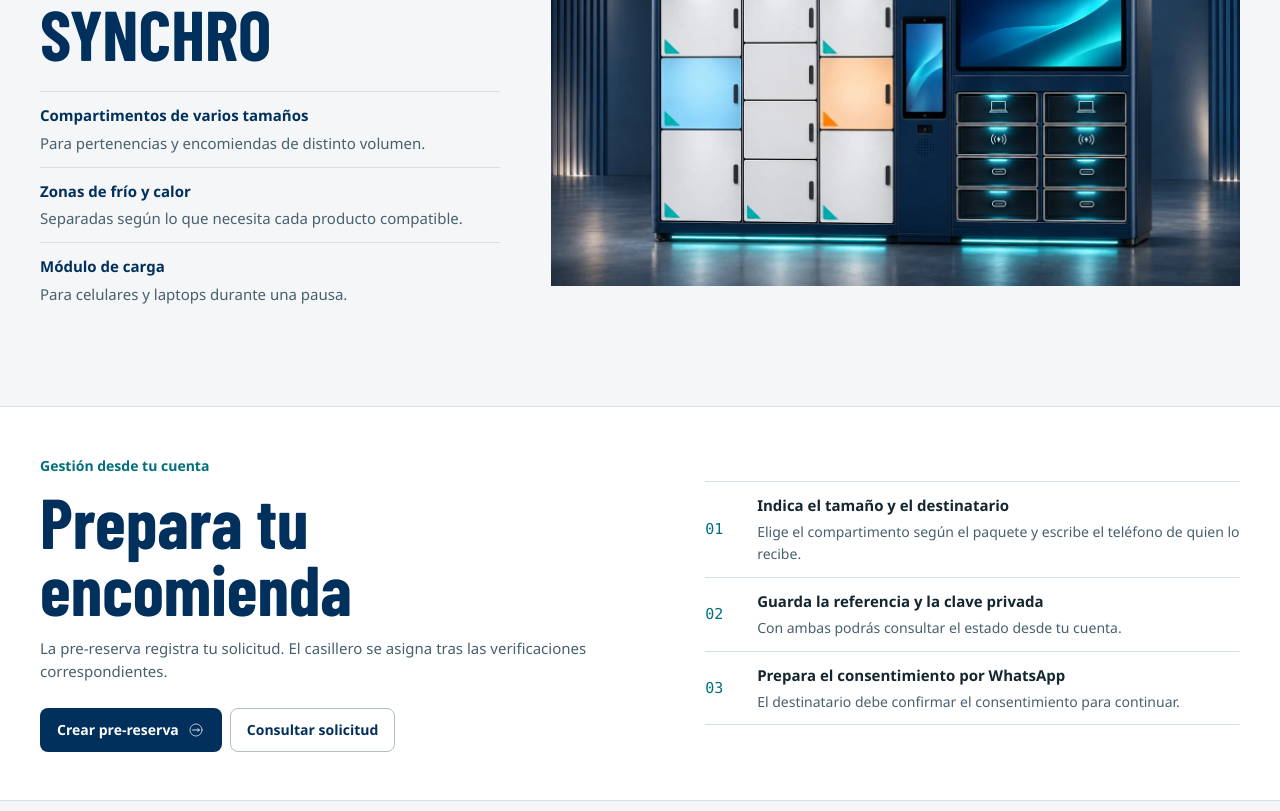
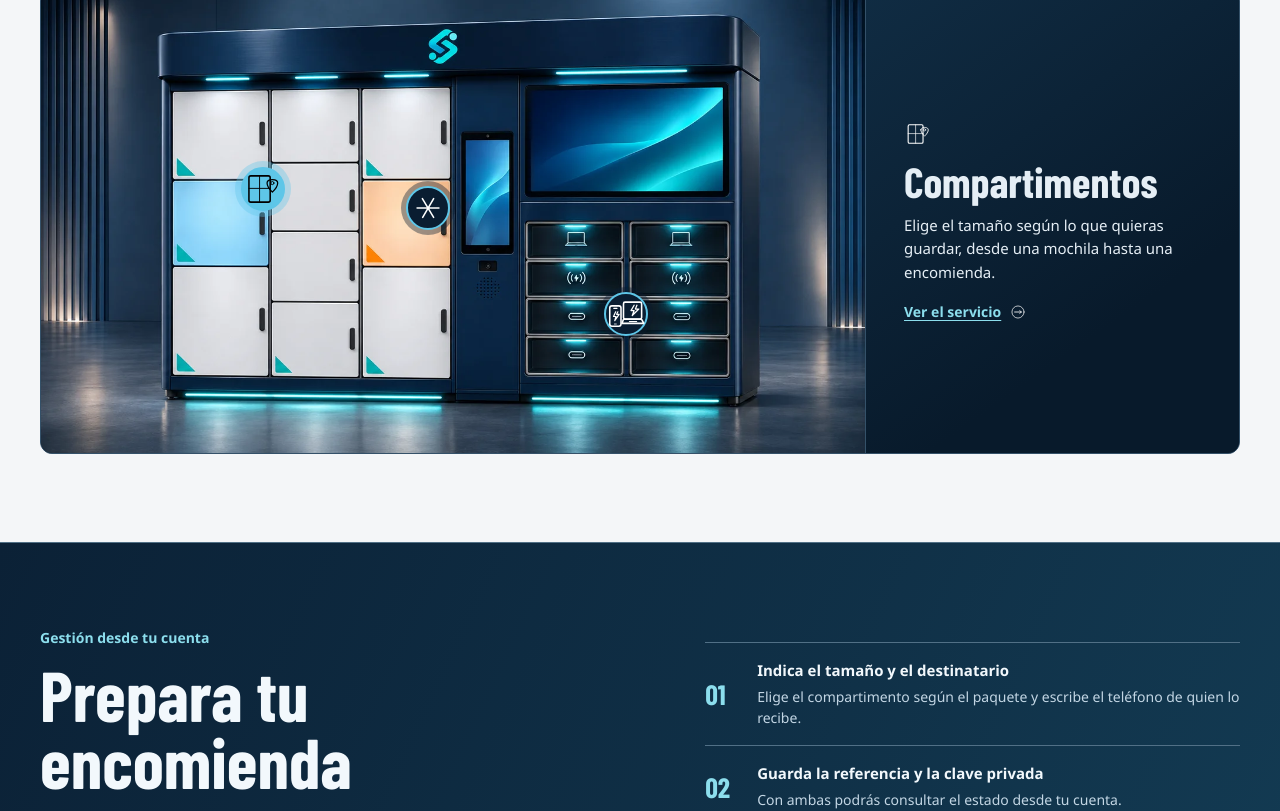
Before and after one commit to Bjosue95/SYNCHRO, a Vue app in the folder frontend/usuarios-app/: page / in a window 1280 px wide. Shown: the part 2200-3011 px from the top of the page. Built offline with nearby package versions, Linux system fonts and the light colour scheme; no server answers.

Commit message:
Incorpora una vista interactiva de los módulos SYNCHRO

```diff
--- a/frontend/usuarios-app/src/styles/base.css
+++ b/frontend/usuarios-app/src/styles/base.css
@@ -58,7 +58,7 @@ fieldset { min-width: 0; }
 /* Páginas públicas */
 .sitio { min-height: 100dvh; display: flex; flex-direction: column; }
 .contenido-publico { flex: 1; }
-.cabecera-publica, .footer-publico { background: var(--surface); }
+.cabecera-publica { background: var(--surface); }
 .cabecera-publica { border-bottom: 1px solid var(--border); }
 .header-publico {
   display: flex;
@@ -71,7 +71,7 @@ fieldset { min-width: 0; }
 .header-acciones { display: flex; align-items: center; gap: 16px; }
 .acceso-enlace { color: var(--text-strong); font-size: 14px; font-weight: 600; text-decoration: none; }
 .acceso-enlace:hover, .footer-publico a:not(.enlace-marca):hover { text-decoration: underline; text-underline-offset: 4px; }
-.footer-publico { border-top: 1px solid var(--border); }
+.footer-publico { border-top: 1px solid var(--border-strong); background: var(--surface-soft); }
 .footer-interior {
   display: grid;
   grid-template-columns: minmax(0, 1.65fr) repeat(2, minmax(0, 1fr));
@@ -80,7 +80,7 @@ fieldset { min-width: 0; }
 }
 .footer-marca p { margin: 12px 0 0; color: var(--text-muted); font-size: 14px; }
 .footer-enlaces { display: grid; justify-items: start; align-content: start; gap: 8px; }
-.footer-enlaces h2 { margin: 0 0 4px; color: var(--text-strong); font-size: 15px; }
+.footer-enlaces h2 { margin: 0 0 8px; color: var(--text-strong); font-size: 15px; }
 .footer-enlaces a, .footer-cierre a { color: var(--text-muted); text-decoration: none; font-size: 14px; }
 .footer-cierre {
   display: flex;
--- a/frontend/usuarios-app/src/styles/portada.css
+++ b/frontend/usuarios-app/src/styles/portada.css
@@ -212,22 +212,61 @@
   font: 500 15px var(--font-ref);
 }
 .pasos-guia span { color: var(--text-muted); font-size: 14px; }
-.modelo-synchro {
+.modelo-synchro { padding-bottom: clamp(48px, 7vw, 88px); }
+.modelo-descripcion { margin-bottom: 20px; }
+.modelo-descripcion p { margin: 12px 0 0; color: var(--text-muted); }
+.modelo-interactivo {
   display: grid;
-  grid-template-columns: minmax(0, .8fr) minmax(0, 1.2fr);
-  gap: clamp(20px, 4vw, 52px);
+  grid-template-columns: minmax(0, 2.2fr) minmax(238px, 1fr);
+  overflow: hidden;
+  border-radius: var(--radius-panel);
+  background: #0a1d31;
+  border: 1px solid #345169;
+}
+.modelo-imagen { position: relative; margin: 0; align-self: center; }
+.modelo-imagen img { display: block; width: 100%; height: auto; }
+.modelo-puntos { position: absolute; inset: 0; }
+.modelo-punto {
+  position: absolute;
+  inset: var(--punto-y) auto auto var(--punto-x);
+  display: grid;
+  place-items: center;
+  width: 44px;
+  height: 44px;
+  padding: 0;
+  transform: translate(-50%, -50%);
+  border: 2px solid var(--brand-sky);
+  border-radius: 50%;
+  background: #0a1d31;
+  box-shadow: 0 0 0 5px #0a1d3166;
+  transition: background-color 180ms var(--ease-ui), box-shadow 180ms var(--ease-ui);
+}
+.modelo-punto .icono-ui { filter: brightness(0) invert(1); }
+.modelo-punto:hover, .modelo-punto[aria-pressed="true"] {
+  background: var(--brand-sky);
+  box-shadow: 0 0 0 6px #5ec6e85c;
+}
+.modelo-punto:hover .icono-ui, .modelo-punto[aria-pressed="true"] .icono-ui { filter: brightness(0); }
+.modelo-punto:focus-visible { outline-color: #fff; outline-offset: 5px; }
+.modelo-detalle {
+  display: grid;
   align-items: center;
-  padding-bottom: clamp(48px, 7vw, 88px);
+  min-height: 228px;
+  padding: clamp(20px, 3vw, 40px);
+  border-inline-start: 1px solid #345169;
+  background: linear-gradient(145deg, #102c43, #081a2b 70%);
+  color: #e5eef5;
+  --accent-text: #8cdeed;
+  --text-strong: #fff;
+  --ring: #8cdeed;
 }
-.modelo-partes { margin: 24px 0 0; }
-.modelo-partes > div { padding: 12px 0; border-top: 1px solid var(--border); }
-.modelo-partes dt { color: var(--text-strong); font-weight: 600; }
-.modelo-partes dd { margin: 4px 0 0; color: var(--text-muted); }
-.modelo-imagen { margin: 0; overflow: hidden; background: #0a1d31; }
-.modelo-imagen img { display: block; width: 100%; height: auto; }
-.modelo-synchro.escena-visible .modelo-imagen img {
-  animation: aproximar-estacion 1200ms var(--ease-ui);
-}
+.modelo-ficha > .icono-ui, .modelo-ficha a .icono-ui { filter: brightness(0) invert(1); }
+.modelo-ficha h3 { margin: 12px 0 0; font: 700 clamp(29px, 3.3vw, 46px)/1 var(--tipografia-cartel); }
+.modelo-ficha p { margin: 12px 0 16px; }
+.modulo-enter-active, .modulo-leave-active { transition: opacity 160ms var(--ease-ui), transform 160ms var(--ease-ui); }
+.modulo-enter-from { opacity: 0; transform: translateX(8px); }
+.modulo-leave-to { opacity: 0; transform: translateX(-8px); }
+.modelo-synchro.escena-visible .modelo-interactivo { animation: entrada-portada 620ms var(--ease-ui) both; }
 .historia-synchro { padding-block: clamp(48px, 6vw, 72px); }
 .historia-texto { max-width: 72ch; }
 .historia-intro { font-size: 17px; }
@@ -286,7 +325,7 @@
   .sitio-secciones { order: 3; grid-column: 1 / -1; justify-content: space-between; gap: 8px; }
   .sitio-secciones a { font-size: 13px; }
   .inicio-servicios section[id], .escena-servicio { scroll-margin-block-start: 36px; }
-  .montaje-portada, .guia-encomiendas, .modelo-synchro, .preguntas-synchro { grid-template-columns: minmax(0, 1fr); }
+  .montaje-portada, .guia-encomiendas, .modelo-interactivo, .preguntas-synchro { grid-template-columns: minmax(0, 1fr); }
   .portada { padding-block: 32px; }
   .portada-escena { padding: 0 12px 12px 0; }
   .portada-contexto { margin-bottom: 8px; }
@@ -307,6 +346,7 @@
     background: linear-gradient(0deg, #071827 0%, #071827d4 32%, #07182708 80%);
   }
   .historia-synchro { padding-block-start: 48px; }
+  .modelo-detalle { border-inline-start: 0; border-top: 1px solid #345169; }
 }
 @media (max-width: 380px) {
   .portada h1 { font-size: 49px; }
@@ -316,5 +356,28 @@
 @media (prefers-reduced-motion: reduce) {
   .portada-texto, .portada-modelo, .portada-modelo > img, .acceso-modelo,
   .foto-servicio img, .escena-servicio.escena-visible .foto-servicio,
-  .modelo-synchro.escena-visible .modelo-imagen img, .preguntas-lista details[open] p { animation: none; }
+  .modelo-synchro.escena-visible .modelo-interactivo, .preguntas-lista details[open] p { animation: none; }
 }
+
+.banda-encomiendas {
+  --text-strong: #f2f8fc;
+  --text-muted: #c3d6e4;
+  --accent-text: #8cdeed;
+  --border: #517086;
+  --ring: #8cdeed;
+  --primary-bg: var(--brand-sky);
+  --primary-hover: #b3ecf5;
+  --primary-text: #082438;
+  --surface: #132d42;
+  --surface-hover: #204059;
+  --border-strong: #719bb0;
+  padding-block: clamp(44px, 7vw, 84px);
+  background: linear-gradient(115deg, #0b2136 0%, #133b53 100%);
+  color: #f2f8fc;
+}
+.banda-encomiendas .boton-primario .icono-ui { filter: brightness(0); }
+.pasos-guia li { padding-block: 16px; }
+.pasos-guia li::before { font: 700 28px/1 var(--tipografia-cartel); }
+@media (prefers-reduced-motion: reduce) {
+  .modulo-enter-active, .modulo-leave-active { transition: none; }
+}
--- a/frontend/usuarios-app/src/views/InicioView.vue
+++ b/frontend/usuarios-app/src/views/InicioView.vue
@@ -1,5 +1,5 @@
 <script setup>
-import { onMounted, onUnmounted, ref } from "vue";
+import { computed, onMounted, onUnmounted, ref } from "vue";
 import { RouterLink } from "vue-router";
 import AppIcon from "../components/ui/AppIcon.vue";
 import modeloMultiple from "../assets/multiple.webp";
@@ -38,6 +38,16 @@ const servicios = [
     estado: "Servicio presencial"
   }
 ];
+const modulos = [
+  { id: "guardar", nombre: "Compartimentos", icono: "casillero", x: "27%", y: "43%",
+    detalle: "Elige el tamaño según lo que quieras guardar, desde una mochila hasta una encomienda.", servicio: "#pertenencias" },
+  { id: "termico", nombre: "Frío y calor", icono: "temperatura", x: "47%", y: "47%",
+    detalle: "Las zonas térmicas están separadas para resguardar productos compatibles con frío o calor.", servicio: "#temperatura" },
+  { id: "recargar", nombre: "Módulo de carga", icono: "carga", x: "71%", y: "70%",
+    detalle: "Conecta tu celular o laptop durante una pausa desde el módulo de carga presencial.", servicio: "#carga" }
+];
+const moduloActivo = ref(modulos[0].id);
+const modulo = computed(() => modulos.find(item => item.id === moduloActivo.value));
 const preguntas = [
   {
     pregunta: "¿Qué puedo gestionar desde la web?",
@@ -131,18 +141,34 @@ onUnmounted(() => observador?.disconnect());
     </section>
 
     <section id="modelo-synchro" class="contenedor modelo-synchro" aria-labelledby="titulo-modelo">
-      <div class="modelo-descripcion">
+      <header class="modelo-descripcion">
         <h2 id="titulo-modelo">Conoce el casillero SYNCHRO</h2>
-        <dl class="modelo-partes">
-          <div><dt>Compartimentos de varios tamaños</dt><dd>Para pertenencias y encomiendas de distinto volumen.</dd></div>
-          <div><dt>Zonas de frío y calor</dt><dd>Separadas según lo que necesita cada producto compatible.</dd></div>
-          <div><dt>Módulo de carga</dt><dd>Para celulares y laptops durante una pausa.</dd></div>
-        </dl>
+        <p>Selecciona un punto del casillero para ver qué hace cada módulo.</p>
+      </header>
+      <div class="modelo-interactivo">
+        <figure class="modelo-imagen">
+          <img :src="modeloMultiple" width="1400" height="788" loading="lazy" decoding="async"
+            alt="Casillero SYNCHRO con compartimentos a la izquierda y módulo de carga a la derecha">
+          <div class="modelo-puntos" role="group" aria-label="Módulos del casillero">
+            <button v-for="item in modulos" :key="item.id" type="button" class="modelo-punto"
+              :style="{ '--punto-x': item.x, '--punto-y': item.y }"
+              :aria-label="item.nombre" :aria-pressed="moduloActivo === item.id"
+              aria-controls="detalle-modulo" @click="moduloActivo = item.id">
+              <AppIcon :nombre="item.icono" :tamano="20"/>
+            </button>
+          </div>
+        </figure>
+        <div id="detalle-modulo" class="modelo-detalle" aria-live="polite">
+          <Transition name="modulo" mode="out-in">
+            <div :key="modulo.id" class="modelo-ficha">
+              <AppIcon :nombre="modulo.icono" :tamano="28"/>
+              <h3>{{ modulo.nombre }}</h3>
+              <p>{{ modulo.detalle }}</p>
+              <a :href="modulo.servicio" class="enlace-texto">Ver el servicio <AppIcon nombre="flecha"/></a>
+            </div>
+          </Transition>
+        </div>
       </div>
-      <figure class="modelo-imagen">
-        <img :src="modeloMultiple" width="1400" height="788" loading="lazy" decoding="async"
-          alt="Casillero SYNCHRO completo con compartimentos de varios tamaños, zonas térmicas y módulo de carga">
-      </figure>
     </section>
 
     <section class="banda-encomiendas" aria-labelledby="titulo-guia">
```
